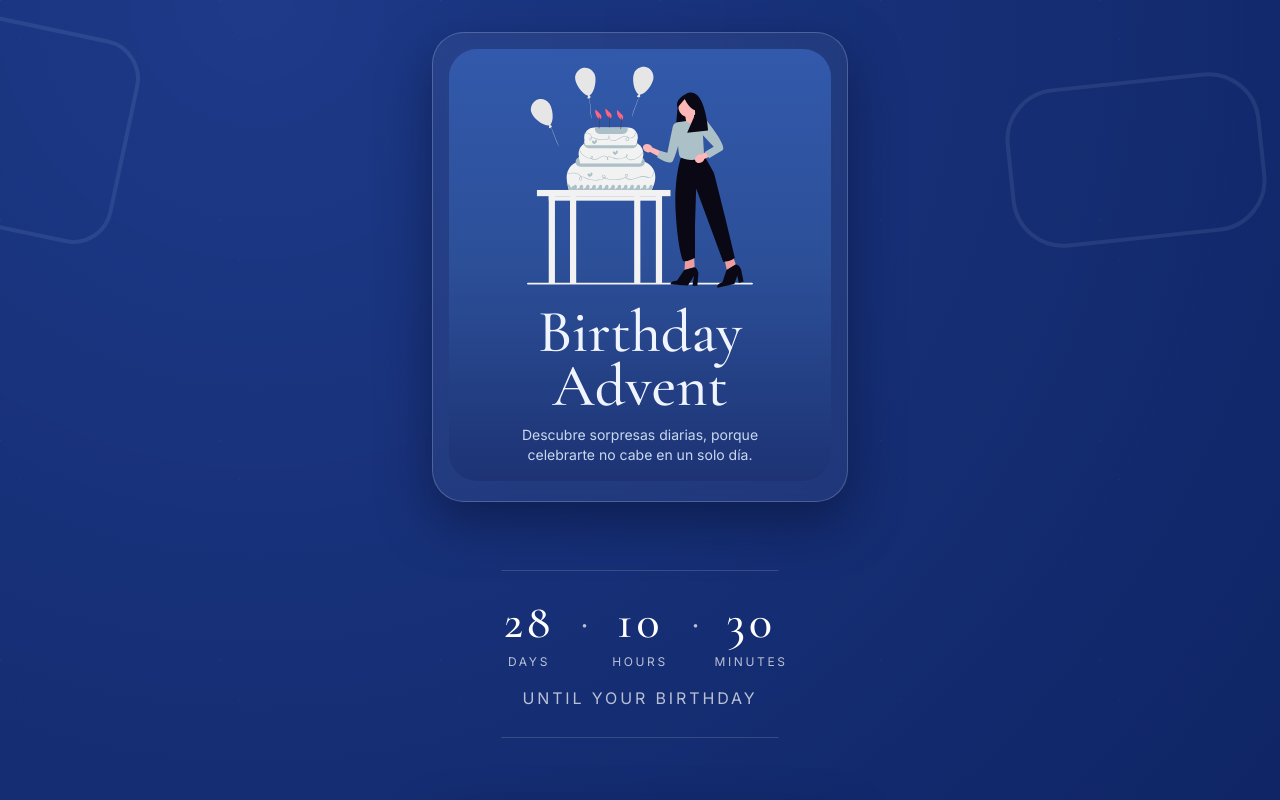
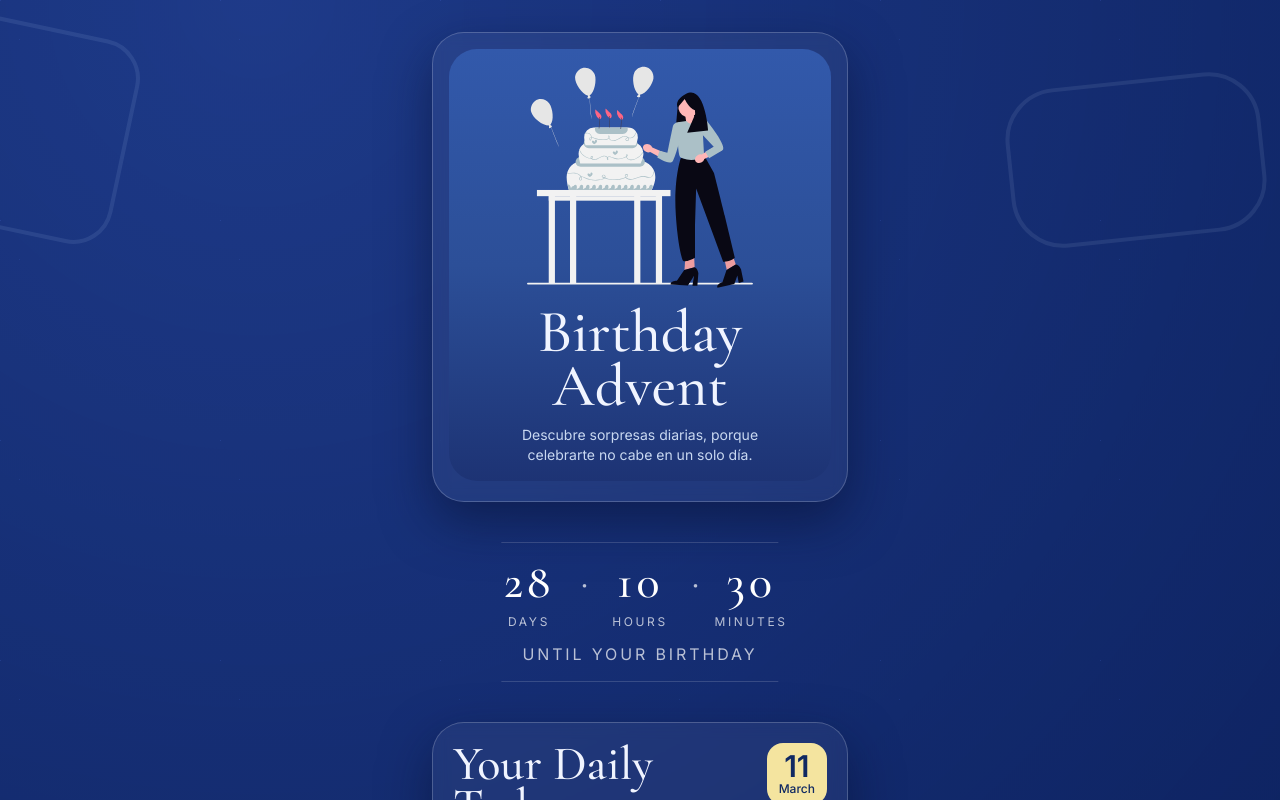
Before and after one commit to nelaruizc/birthday-advent, a React (Vite) app: page / in a window 1280 px wide. Shown: the top 800 px of the page. Built offline with nearby package versions, Linux system fonts and the light colour scheme.

Commit message:
Tighten spacing around floating countdown

```diff
--- a/src/components/CountdownCard.tsx
+++ b/src/components/CountdownCard.tsx
@@ -25,7 +25,7 @@ const block = (value: number, label: string) => (
 
 export const FloatingCountdown = ({ countdown }: CountdownProps) => (
   <div
-    className="relative my-8 bg-transparent px-2 py-6 text-center before:absolute before:left-1/2 before:top-0 before:h-px before:w-2/3 before:-translate-x-1/2 before:bg-[rgba(255,255,255,0.15)] before:content-[''] after:absolute after:bottom-0 after:left-1/2 after:h-px after:w-2/3 after:-translate-x-1/2 after:bg-[rgba(255,255,255,0.15)] after:content-[''] sm:my-10 sm:py-7"
+    className="relative my-2 bg-transparent px-2 py-3 text-center before:absolute before:left-1/2 before:top-0 before:h-px before:w-2/3 before:-translate-x-1/2 before:bg-[rgba(255,255,255,0.15)] before:content-[''] after:absolute after:bottom-0 after:left-1/2 after:h-px after:w-2/3 after:-translate-x-1/2 after:bg-[rgba(255,255,255,0.15)] after:content-[''] sm:my-3 sm:py-4"
     aria-label="Countdown to your birthday"
   >
     <dl className="flex items-start justify-center gap-2 sm:gap-3">
@@ -39,7 +39,7 @@ export const FloatingCountdown = ({ countdown }: CountdownProps) => (
       </span>
       {block(countdown.minutes, 'minutes')}
     </dl>
-    <p className="mt-4 text-sm uppercase tracking-[0.18em] text-[rgba(255,255,255,0.7)] sm:text-base">Until your birthday</p>
+    <p className="mt-2 text-sm uppercase tracking-[0.18em] text-[rgba(255,255,255,0.7)] sm:mt-3 sm:text-base">Until your birthday</p>
   </div>
 )
 
```
